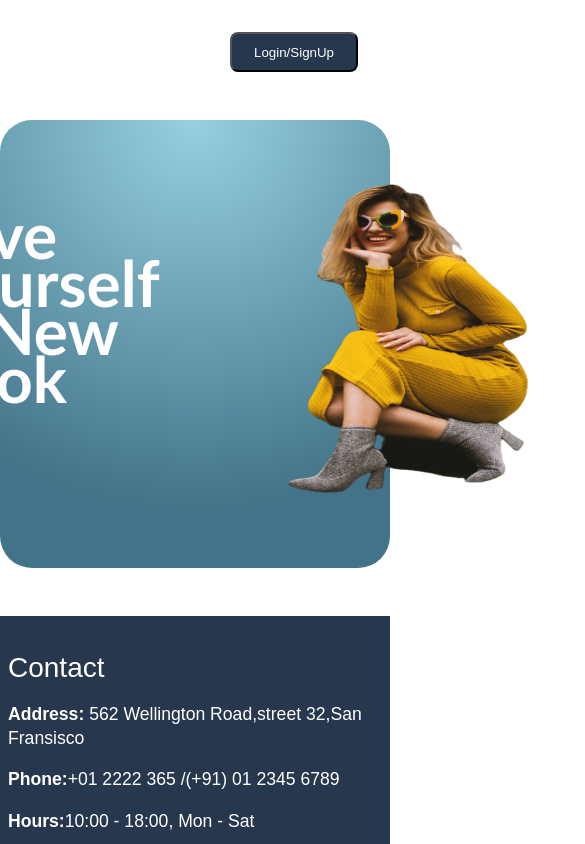
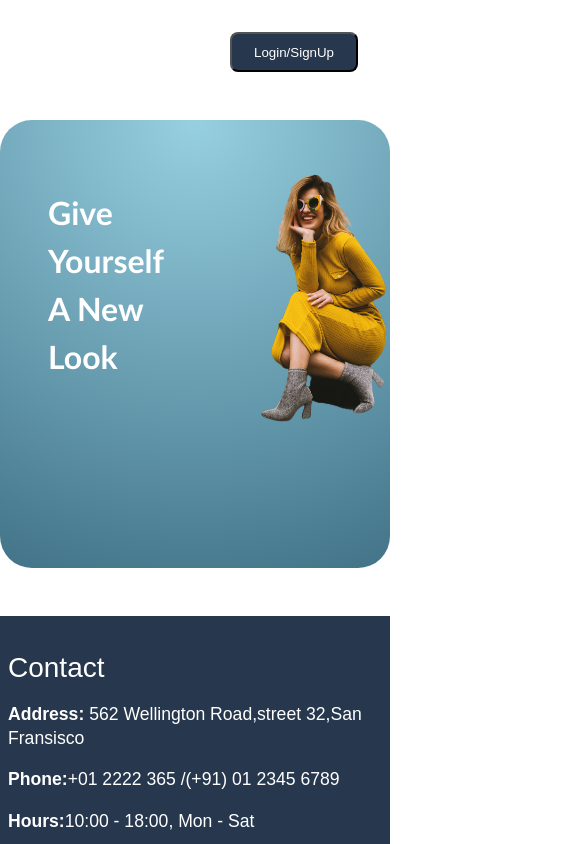
Before and after one commit to 123bhanu456/ecom, a React (Create React App) app: page / in a window 390 px wide. Shown: the top 844 px of the page, 585 px wide, since content can reach past the window. Built offline with nearby package versions, Linux system fonts and the light colour scheme.

Commit message:
responsive

```diff
--- a/src/components/KidsPage.jsx
+++ b/src/components/KidsPage.jsx
@@ -4,13 +4,14 @@ import { Nav } from '../navbar/Nav';
 import { KidsProd } from './KidsProd';
 import {Addtoc} from './Contexts';
 import { Footer } from './Footer';
-
+import { Link } from 'react-router-dom';
 
 
 function KidsPage(){
 
     const Items=[...KidsProd];
     const {AddCart}=useContext(Addtoc);
+    const {Todis}=useContext(Addtoc);
 
 
   return (
@@ -24,11 +25,13 @@ function KidsPage(){
                 const { id, title, description, price,img} = item;
                 return(
                     <div key={id} className='containerDiv'>
-                      <div className='imgdiv'>
+                      <div className='imgdiv' onClick={()=>Todis(item)}>
+                        <Link to='/display'>
                         <img className='img'
                         src={img}
                         alt=""
                       />
+                        </Link>
                         </div>
                         <div className='title-desc'>
                             <p className='font'>{title}</p>
--- a/src/components/WomenPage.jsx
+++ b/src/components/WomenPage.jsx
@@ -4,11 +4,13 @@ import './WomenPage.css'
 import { Nav } from '../navbar/Nav';
 import { Addtoc } from './Contexts';
 import { Footer } from './Footer';
+import { Link } from 'react-router-dom';
 
 function WomenPage (){
 
     const Items=[...WomenProd];
     const {AddCart}=useContext(Addtoc);
+    const {Todis}=useContext(Addtoc);
   return (
     <div>
        <Nav/>
@@ -20,11 +22,13 @@ function WomenPage (){
                 const { id, title, description, price,img} = item;
                 return(
                     <div key={id} className='containerDiv'>
-                      <div className='imgdiv'>
+                       <div className='imgdiv' onClick={()=>Todis(item)}>
+                        <Link to='/display'>
                         <img className='img'
                         src={img}
                         alt=""
                       />
+                        </Link>
                         </div>
                         <div className='title-desc'>
                             <p className='font'>{title}</p>
--- a/src/containers/HomeStyles.css
+++ b/src/containers/HomeStyles.css
@@ -1,32 +1,32 @@
 .contentdiv{
     display: flex;
-    justify-content: center;
+    justify-content: space-around;
     gap:4rem;
     margin-top: 3rem;
     margin-bottom: 3rem;
     height: 28rem;
     background: #92c7d6;
-    background-image: -webkit-radial-gradient(top, circle cover, #97d0e1, #427388 80%);
-    background-image: -moz-radial-gradient(top, circle cover, #97d0e1, #427388 80%);
-    background-image: -o-radial-gradient(top, circle cover, #97d0e1, #427388 80%);
-    background-image: radial-gradient(top, circle cover, #97d0e1, #427388 80%);
+    background-image: -webkit-radial-gradient(top, circle cover, #97d0e1, #427388 100%);
+    background-image: -moz-radial-gradient(top, circle cover, #97d0e1, #427388 100%);
+    background-image: -o-radial-gradient(top, circle cover, #97d0e1, #427388 100%);
+    background-image: radial-gradient(top, circle cover, #97d0e1, #427388 100%);
     border-radius: 2rem;
 
 }
 
 .content{
-    width: 30rem;
-    margin-top: 3rem ;
+    /* width: 30rem; */
+    margin: 3rem ;
 
 }
 .header{
-    font-size: 4rem;
+    font-size: 3.7rem;
     font-family: 'Gill Sans', 'Gill Sans MT', Calibri, 'Trebuchet MS', sans-serif;
     color: white;
 }
 .img1{
-    width: 23rem;
-    height: 25rem;
+    width: 15rem;
+    height: 20rem;
 }
 .log{
    color:black;
@@ -51,3 +51,18 @@
 .bt:hover{
     cursor: pointer;
 }
+
+@media screen and (max-width:700px){
+    .header{
+        font-size: 2rem;
+    }
+}
+@media screen and (max-width:605px){
+    .contentdiv{
+        gap:0.5rem;
+    }
+    .img1{
+        width:12rem;
+        height:20rem;
+    }
+}
```
